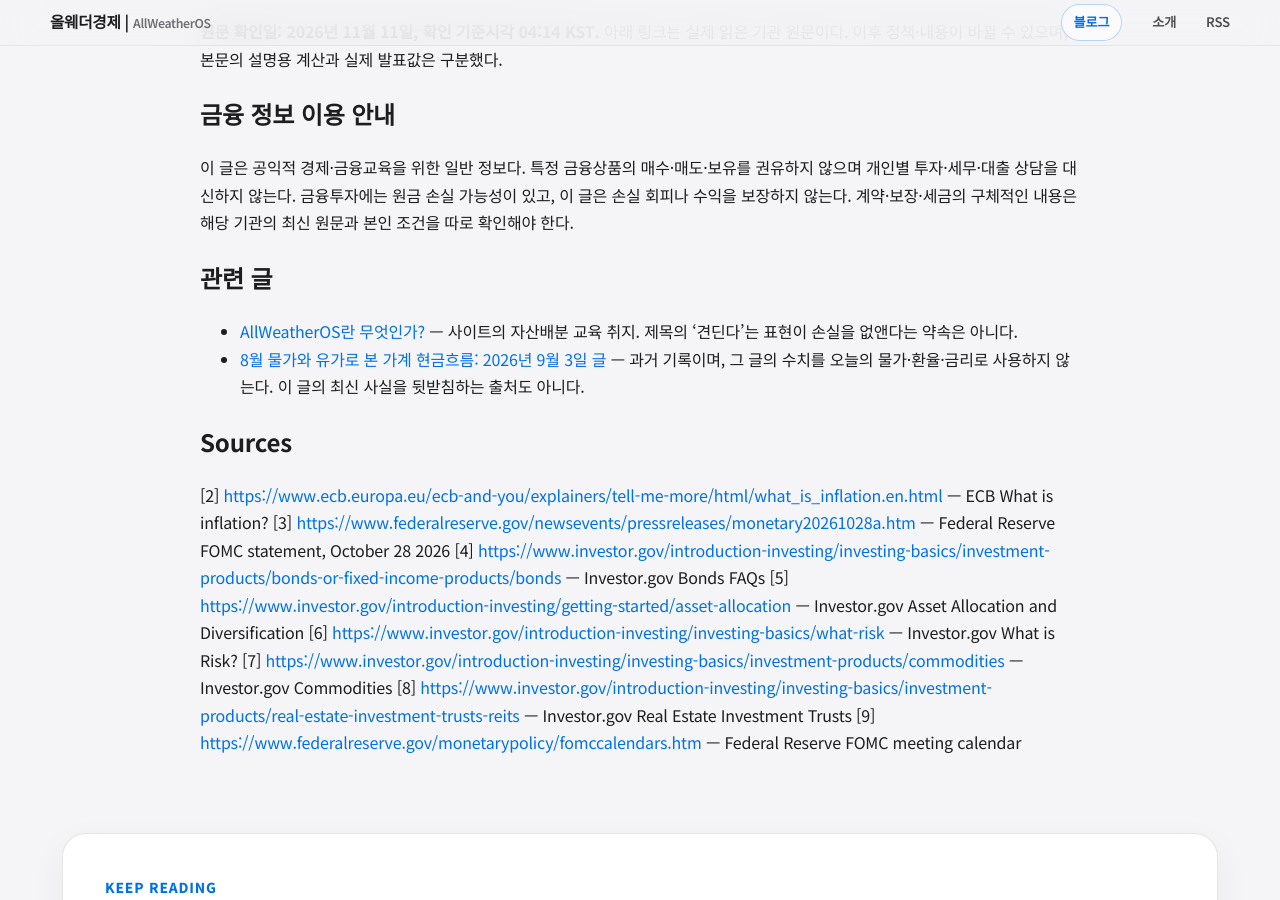
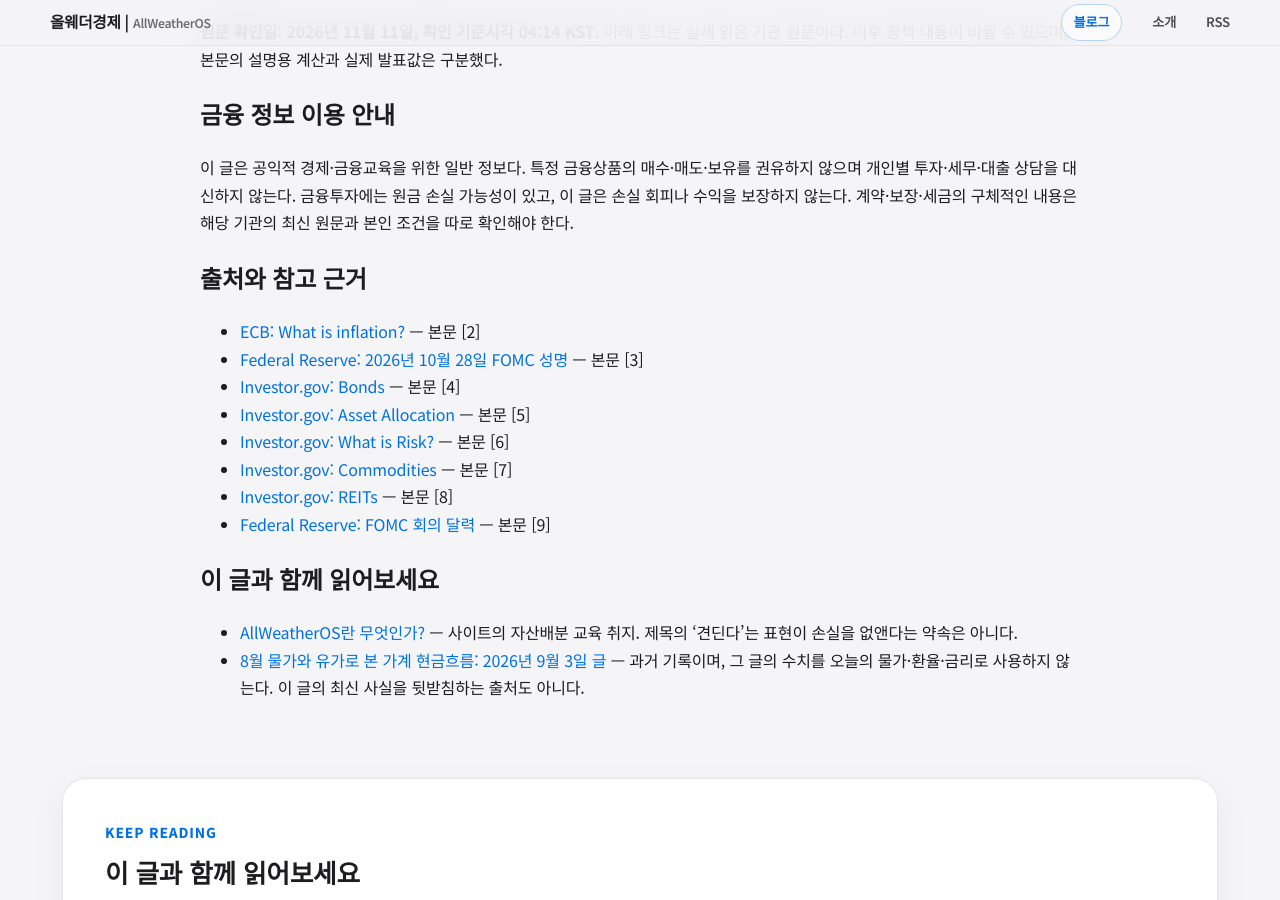
Before and after one commit to ai4tenlab/allweatheros, a Jekyll site: the page built from _posts/2026-11-11-inflation-household-cashflow.md, in a window 1280 px wide and 900 px high, scrolled down 5153 px. Built offline with Jekyll 4.4.1, drawn with Linux system fonts in a browser that asks for light colours.

Commit message:
fix: place sources before related reading

```diff
--- a/_posts/2026-11-11-inflation-household-cashflow.md
+++ b/_posts/2026-11-11-inflation-household-cashflow.md
@@ -137,7 +137,18 @@ ECB는 가구마다 소비 습관이 다르고, 평균적인 바구니와 개인
 
 이 글은 공익적 경제·금융교육을 위한 일반 정보다. 특정 금융상품의 매수·매도·보유를 권유하지 않으며 개인별 투자·세무·대출 상담을 대신하지 않는다. 금융투자에는 원금 손실 가능성이 있고, 이 글은 손실 회피나 수익을 보장하지 않는다. 계약·보장·세금의 구체적인 내용은 해당 기관의 최신 원문과 본인 조건을 따로 확인해야 한다.
 
-## 관련 글
+## 출처와 참고 근거
+
+- [ECB: What is inflation?](https://www.ecb.europa.eu/ecb-and-you/explainers/tell-me-more/html/what_is_inflation.en.html) — 본문 [2]
+- [Federal Reserve: 2026년 10월 28일 FOMC 성명](https://www.federalreserve.gov/newsevents/pressreleases/monetary20261028a.htm) — 본문 [3]
+- [Investor.gov: Bonds](https://www.investor.gov/introduction-investing/investing-basics/investment-products/bonds-or-fixed-income-products/bonds) — 본문 [4]
+- [Investor.gov: Asset Allocation](https://www.investor.gov/introduction-investing/getting-started/asset-allocation) — 본문 [5]
+- [Investor.gov: What is Risk?](https://www.investor.gov/introduction-investing/investing-basics/what-risk) — 본문 [6]
+- [Investor.gov: Commodities](https://www.investor.gov/introduction-investing/investing-basics/investment-products/commodities) — 본문 [7]
+- [Investor.gov: REITs](https://www.investor.gov/introduction-investing/investing-basics/investment-products/real-estate-investment-trusts-reits) — 본문 [8]
+- [Federal Reserve: FOMC 회의 달력](https://www.federalreserve.gov/monetarypolicy/fomccalendars.htm) — 본문 [9]
+
+## 이 글과 함께 읽어보세요
 
 - [AllWeatherOS란 무엇인가?]({{ '/all-weather/2026/07/06/what-is-allweatheros/' | relative_url }}) — 사이트의 자산배분 교육 취지. 제목의 ‘견딘다’는 표현이 손실을 없앤다는 약속은 아니다.
 - [8월 물가와 유가로 본 가계 현금흐름: 2026년 9월 3일 글]({{ '/daily-brief/2026/09/03/daily-allweather-brief/' | relative_url }}) — 과거 기록이며, 그 글의 수치를 오늘의 물가·환율·금리로 사용하지 않는다. 이 글의 최신 사실을 뒷받침하는 출처도 아니다.
@@ -157,14 +168,3 @@ ECB는 가구마다 소비 습관이 다르고, 평균적인 바구니와 개인
   "mainEntityOfPage": {{ page.url | absolute_url | jsonify }}
 }
 </script>
-
-## Sources
-
-[2] <https://www.ecb.europa.eu/ecb-and-you/explainers/tell-me-more/html/what_is_inflation.en.html> — ECB What is inflation?
-[3] <https://www.federalreserve.gov/newsevents/pressreleases/monetary20261028a.htm> — Federal Reserve FOMC statement, October 28 2026
-[4] <https://www.investor.gov/introduction-investing/investing-basics/investment-products/bonds-or-fixed-income-products/bonds> — Investor.gov Bonds FAQs
-[5] <https://www.investor.gov/introduction-investing/getting-started/asset-allocation> — Investor.gov Asset Allocation and Diversification
-[6] <https://www.investor.gov/introduction-investing/investing-basics/what-risk> — Investor.gov What is Risk?
-[7] <https://www.investor.gov/introduction-investing/investing-basics/investment-products/commodities> — Investor.gov Commodities
-[8] <https://www.investor.gov/introduction-investing/investing-basics/investment-products/real-estate-investment-trusts-reits> — Investor.gov Real Estate Investment Trusts
-[9] <https://www.federalreserve.gov/monetarypolicy/fomccalendars.htm> — Federal Reserve FOMC meeting calendar
```
